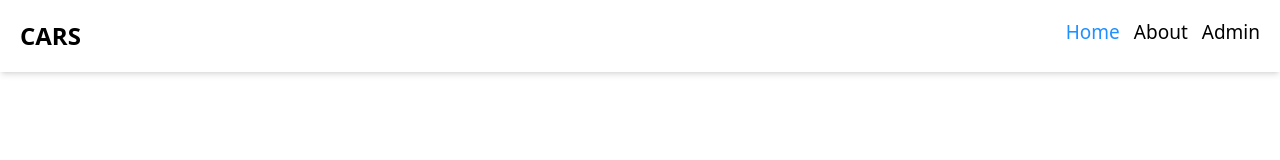
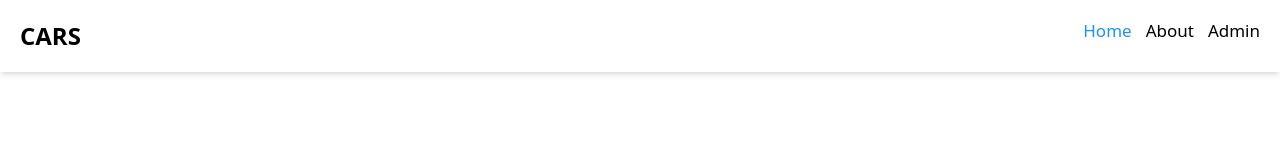
Before and after one commit to Jurayev311/react-15---dars, a React (Vite) app: page / in a window 1280 px wide. Shown: the top 160 px of the page. Built offline with nearby package versions, Linux system fonts and the light colour scheme.

Commit message:
clear clear

```diff
--- a/src/components/header/Header.jsx
+++ b/src/components/header/Header.jsx
@@ -1,5 +1,5 @@
 import React from 'react';
-import { NavLink } from 'react-router-dom';
+import { Link, NavLink } from 'react-router-dom';
 
 
 const Header = () => {
@@ -7,10 +7,10 @@ const Header = () => {
     <header id='header' className="bg-white text-black p-5 text-center text-2xl font-bold shadow-md">
       <nav className="container mx-auto flex justify-between space-x-6">
         <div>
-            <h2>CARS</h2>
+            <Link to={'/'}><h2>CARS</h2></Link>
         </div>
         <ul>
-            <li className='flex gap-3.5 text-[19px] font-medium'>
+            <li className='flex items-center gap-3.5 text-[17px] font-medium'>
                 <NavLink to={'/'}>Home</NavLink>
                 <NavLink to={'/about'}>About</NavLink>
                 <NavLink to={'/admin'}>Admin</NavLink>
```
